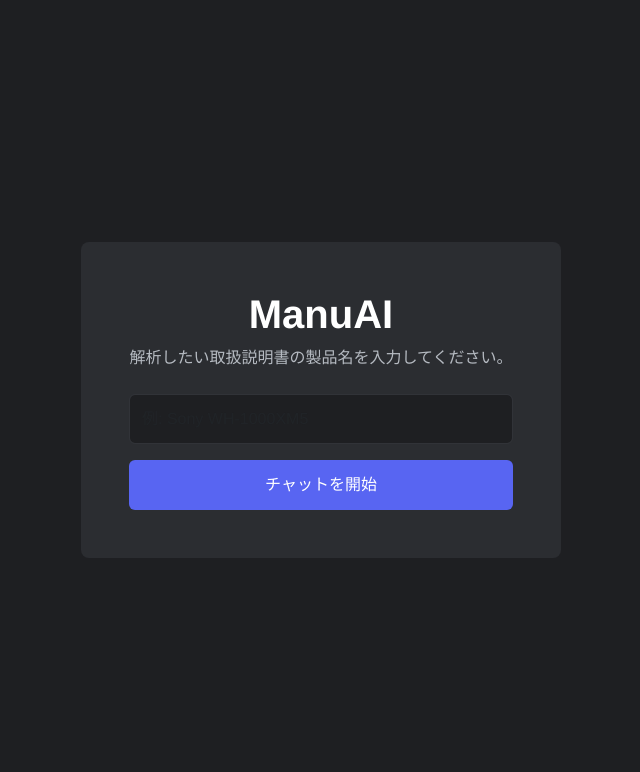
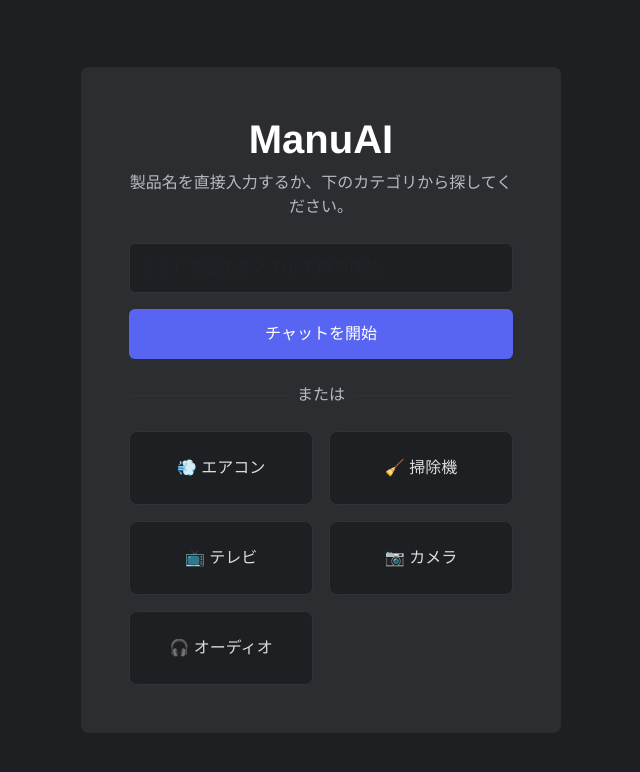
Before and after one commit to s1f10240204/django-rag-manual-app, a Django app: page / in a window 1280 px wide. Shown: the top 772 px of the page, without its empty margins (319-959 px from the left). Run offline with Django 5.2, Linux system fonts and the light colour scheme; some web fonts are replaced.

Commit message:
有名な製品の候補を追加

```diff
--- a/ragapp/templates/ragapp/load_manual.html
+++ b/ragapp/templates/ragapp/load_manual.html
@@ -4,20 +4,122 @@
 {% block content %}
 <div class="load-container">
     <div class="load-card">
+
+        {% if categories %}
         <h1>ManuAI</h1>
-        <p class="mb-4">解析したい取扱説明書の製品名を入力してください。</p>
-        <form method="post">
+        <p class="mb-4">製品名を直接入力するか、下のカテゴリから探してください。</p>
+
+        <form method="post" id="product-form">
             {% csrf_token %}
             <div class="mb-3">
-                <input type="text" name="product_name" class="form-control" placeholder="例: Sony WH-1000XM5" required>
+                <input type="text" name="product_name" id="product-input" class="form-control" placeholder="ここに製品名を入力して解析開始..." required>
             </div>
             <div class="d-grid">
                 <button type="submit" class="btn">チャットを開始</button>
             </div>
         </form>
+
+        <div class="separator">または</div>
+
+        <div class="category-grid">
+            {% for category in categories %}
+            <a href="?category={{ category.slug }}" class="category-card">
+                {{ category.name }}
+            </a>
+            {% endfor %}
+        </div>
+
+
+        {% elif suggested_products %}
+        <h1>{{ current_category_name }}</h1>
+        <p class="mb-4">人気の製品を選択するか、型番を直接入力してください。</p>
+
+        <form method="post" id="product-form-detail">
+            {% csrf_token %}
+            <div class="mb-3">
+                <input type="text" name="product_name" id="product-input-detail" class="form-control" placeholder="ここに製品名を入力..." required>
+            </div>
+            <div class="d-grid">
+                <button type="submit" class="btn">チャットを開始</button>
+            </div>
+        </form>
+
+        <div class="mt-4">
+            <p class="text-muted small">または、人気の製品から選択:</p>
+            <div id="suggestions-container" class="d-flex flex-wrap justify-content-center gap-2">
+                {% for product in suggested_products %}
+                <button class="btn btn-sm" data-product-name="{{ product.name }}">
+                    {{ product.icon }} {{ product.name }}
+                </button>
+                {% endfor %}
+            </div>
+        </div>
+
+        <a href="{% url 'load_manual' %}" class="back-link">← カテゴリ選択に戻る</a>
+
+        {% endif %}
+
         {% if error %}
             <div class="text-danger mt-3">{{ error }}</div>
         {% endif %}
     </div>
 </div>
+
+<script>
+document.addEventListener('DOMContentLoaded', () => {
+    // 製品選択画面の「候補クリック」ロジック
+    const suggestionsContainer = document.getElementById('suggestions-container');
+    if (suggestionsContainer) {
+        const productInput = document.getElementById('product-input-detail');
+        const productForm = document.getElementById('product-form-detail');
+
+        suggestionsContainer.addEventListener('click', (event) => {
+            if (event.target.tagName === 'BUTTON') {
+                const productName = event.target.dataset.productName;
+                productInput.value = productName;
+                productForm.submit();
+            }
+        });
+    }
+});
+</script>
+
+<style>
+    /* このページ専用のスタイル */
+    .separator {
+        display: flex; align-items: center; text-align: center;
+        color: var(--header-secondary); margin: 1.5rem 0;
+    }
+    .separator::before, .separator::after {
+        content: ''; flex: 1; border-bottom: 1px solid var(--background-primary);
+    }
+    .separator:not(:empty)::before { margin-right: .5em; }
+    .separator:not(:empty)::after { margin-left: .5em; }
+
+    .category-grid {
+        display: grid; grid-template-columns: repeat(auto-fit, minmax(150px, 1fr)); gap: 1rem;
+    }
+    .category-card {
+        background-color: var(--background-tertiary); border: 1px solid var(--background-primary);
+        color: var(--text-normal); padding: 1.5rem 1rem; border-radius: 8px;
+        text-align: center; text-decoration: none; transition: all 0.2s ease;
+    }
+    .category-card:hover {
+        border-color: var(--brand-accent); background-color: var(--brand-accent);
+        color: white; transform: translateY(-4px); box-shadow: 0 4px 10px rgba(0,0,0,0.2);
+    }
+
+    #suggestions-container .btn {
+        background-color: var(--background-tertiary); border: 1px solid var(--background-primary);
+        color: var(--text-normal); transition: all 0.2s ease;
+    }
+    #suggestions-container .btn:hover {
+        border-color: var(--brand-accent); background-color: var(--brand-accent);
+        color: white; transform: translateY(-2px);
+    }
+    .back-link {
+        display: block; margin-top: 1.5rem; color: var(--header-secondary); text-decoration: none;
+    }
+    .back-link:hover { color: var(--header-primary); }
+</style>
 {% endblock %}
--- a/ragapp/views.py
+++ b/ragapp/views.py
@@ -7,30 +7,106 @@ from django.http import JsonResponse
 from django.views.decorators.http import require_POST
 from django.views.decorators.csrf import csrf_exempt
 
-# 必要なモデルと関数をインポート
 from .models import ProcessedManual
 from .rag_handler import create_vectorstore_from_pdf, ask_question
 from googlesearch import search
 
+SUGGESTED_DATA = {
+    'aircon': {
+        'name': '💨 エアコン', 'slug': 'aircon',
+        'products': [
+            {'name': '三菱電機 霧ヶ峰 Zシリーズ', 'icon': '💨'},
+            {'name': 'ダイキン うるさらX', 'icon': '💨'},
+            {'name': '日立 白くまくん Xシリーズ', 'icon': '💨'},
+            {'name': 'パナソニック エオリア LXシリーズ', 'icon': '💨'},
+        ]
+    },
+    'cleaner': {
+        'name': '🧹 掃除機', 'slug': 'cleaner',
+        'products': [
+            {'name': 'Dyson V15 Detect', 'icon': '🧹'},
+            {'name': 'iRobot Roomba Combo j9+', 'icon': '🧹'},
+            {'name': 'Panasonic MC-NS100K', 'icon': '🧹'},
+            {'name': 'Shark EVOPOWER SYSTEM iQ+', 'icon': '🧹'},
+        ]
+    },
+    'tv': {
+        'name': '📺 テレビ', 'slug': 'tv',
+        'products': [
+            {'name': 'Sony BRAVIA (ブラビア)', 'icon': '📺'},
+            {'name': 'Panasonic VIERA (ビエラ)', 'icon': '📺'},
+            {'name': 'Sharp AQUOS (アクオス)', 'icon': '📺'},
+            {'name': 'LG OLED TV', 'icon': '📺'},
+        ]
+    },
+    'camera': {
+        'name': '📷 カメラ', 'slug': 'camera',
+        'products': [
+            {'name': 'Sony α7 IV', 'icon': '📷'},
+            {'name': 'Canon EOS R6 Mark II', 'icon': '📷'},
+            {'name': 'Nikon Z8', 'icon': '📷'},
+            {'name': 'FUJIFILM X-T5', 'icon': '📷'},
+        ]
+    },
+    'headphone': {
+        'name': '🎧 オーディオ', 'slug': 'headphone',
+        'products': [
+            {'name': 'Sony WH-1000XM5', 'icon': '🎧'},
+            {'name': 'Apple AirPods Pro 2', 'icon': '🎧'},
+            {'name': 'Bose QuietComfort Ultra Headphones', 'icon': '🎧'},
+            {'name': 'Anker Soundcore Liberty 4', 'icon': '🎧'},
+        ]
+    }
+}
 
+# load_manual_view 関数のみを置き換えます
 def load_manual_view(request):
-    # このビューは変更ありません
+    if request.method == 'GET':
+        category_slug = request.GET.get('category')
+        if category_slug and category_slug in SUGGESTED_DATA:
+            category_info = SUGGESTED_DATA[category_slug]
+            context = {
+                'suggested_products': category_info['products'],
+                'current_category_name': category_info['name']
+            }
+            return render(request, 'ragapp/load_manual.html', context)
+        else:
+            context = {'categories': SUGGESTED_DATA.values()}
+            return render(request, 'ragapp/load_manual.html', context)
+
     if request.method == 'POST':
         product_name_raw = request.POST.get('product_name', '').strip()
+        # ★★★ エラー時に元の画面に戻るため、現在のカテゴリ情報を取得 ★★★
+        current_category_slug = request.GET.get('category')
+
+        def render_error(error_message):
+            """エラー時に表示を正しく元に戻すためのヘルパー関数"""
+            if current_category_slug and current_category_slug in SUGGESTED_DATA:
+                # 製品一覧画面でエラーが起きた場合
+                category_info = SUGGESTED_DATA[current_category_slug]
+                context = {
+                    'error': error_message,
+                    'suggested_products': category_info['products'],
+                    'current_category_name': category_info['name']
+                }
+                return render(request, 'ragapp/load_manual.html', context)
+            else:
+                # カテゴリ選択画面でエラーが起きた場合
+                context = {'error': error_message, 'categories': SUGGESTED_DATA.values()}
+                return render(request, 'ragapp/load_manual.html', context)
+
         if not product_name_raw:
-            return render(request, 'ragapp/load_manual.html', {'error': '製品名を入力してください。'})
+            return render_error('製品名を入力してください。')
 
         product_name = product_name_raw.lower()
         manual, created = ProcessedManual.objects.get_or_create(product_name=product_name)
 
         if not created and manual.status == 'COMPLETED':
-            request.session['vectorstore_path'] = manual.vectorstore_path
-            request.session['product_name'] = product_name_raw
+            request.session['vectorstore_path'] = manual.vectorstore_path; request.session['product_name'] = product_name_raw
             return redirect('chat')
 
         if manual.status == 'FAILED':
-            manual.status = 'COMPLETED'
-            manual.save()
+            manual.status = 'COMPLETED'; manual.save()
 
         query = f'"{product_name_raw}" 取扱説明書 filetype:pdf'
         pdf_url = None
@@ -38,15 +114,14 @@ def load_manual_view(request):
             for url in search(query, num_results=5, lang="ja", sleep_interval=1):
                 if url.endswith('.pdf'): pdf_url = url; break
         except Exception as e:
-            return render(request, 'ragapp/load_manual.html', {'error': f'Google検索中にエラーが発生: {e}'})
+            return render_error(f'Google検索中にエラーが発生: {e}')
 
         if not pdf_url:
-            return render(request, 'ragapp/load_manual.html', {'error': '取扱説明書のPDFが見つかりませんでした。'})
+            return render_error('取扱説明書のPDFが見つかりませんでした。')
 
         temp_pdf_path = ""
         try:
-            response = requests.get(pdf_url, timeout=30, verify=False)
-            response.raise_for_status()
+            response = requests.get(pdf_url, timeout=30, verify=False); response.raise_for_status()
             temp_dir = os.path.join(settings.BASE_DIR, 'temp_manuals'); os.makedirs(temp_dir, exist_ok=True)
             temp_pdf_path = os.path.join(temp_dir, f"{uuid.uuid4()}.pdf")
             with open(temp_pdf_path, 'wb') as f: f.write(response.content)
@@ -57,29 +132,27 @@ def load_manual_view(request):
             success = create_vectorstore_from_pdf(temp_pdf_path, vectorstore_path)
 
             if success:
-                manual.vectorstore_path = vectorstore_path
-                manual.status = 'COMPLETED'
-                manual.save()
-
-                request.session['vectorstore_path'] = vectorstore_path
-                request.session['product_name'] = product_name_raw
+                manual.vectorstore_path = vectorstore_path; manual.status = 'COMPLETED'; manual.save()
+                request.session['vectorstore_path'] = vectorstore_path; request.session['product_name'] = product_name_raw
                 return redirect('chat')
             else:
                 manual.status = 'FAILED'; manual.save()
-                return render(request, 'ragapp/load_manual.html', {'error': 'PDFの解析に失敗しました。'})
-
+                return render_error('PDFの解析に失敗しました。複雑なファイル形式である可能性があります。(Popplerはインストールされていますか？)')
         except requests.exceptions.RequestException as e:
             manual.status = 'FAILED'; manual.save()
-            return render(request, 'ragapp/load_manual.html', {'error': f'PDFのダウンロードに失敗: {e}'})
+            return render_error(f'PDFのダウンロードに失敗: {e}')
         finally:
             if os.path.exists(temp_pdf_path):
                 os.remove(temp_pdf_path)
 
-    return render(request, 'ragapp/load_manual.html')
+    return render(request, 'ragapp/load_manual.html', {'categories': SUGGESTED_DATA.values()})
+def chat_view(request):
+    if not request.session.get('vectorstore_path'):
+        return redirect('load_manual')
+    context = {'product_name': request.session.get('product_name', 'マニュアル')}
+    return render(request, 'ragapp/chat.html', context)
 
-# ★★★★★★★★★★★★★★★★★★★★★★★★★★★★★★★
-# ★ この関数が views.py に存在するか確認してください ★
-# ★★★★★★★★★★★★★★★★★★★★★★★★★★★★★★★
+# ↓↓↓ この @csrf_exempt から始まる関数全体が正しく存在するか確認してください ↓↓↓
 @csrf_exempt
 @require_POST
 def chat_api_view(request):
@@ -96,16 +169,3 @@ def chat_api_view(request):
 
     answer = ask_question(question, vectorstore_path)
     return JsonResponse({'answer': answer})
-
-
-def chat_view(request):
-    """
-    チャットページの初期表示を行うビュー
-    """
-    if not request.session.get('vectorstore_path'):
-        return redirect('load_manual')
-
-    context = {
-        'product_name': request.session.get('product_name', 'マニュアル'),
-    }
-    return render(request, 'ragapp/chat.html', context)
```
Also changed, not shown: 15 other files.
